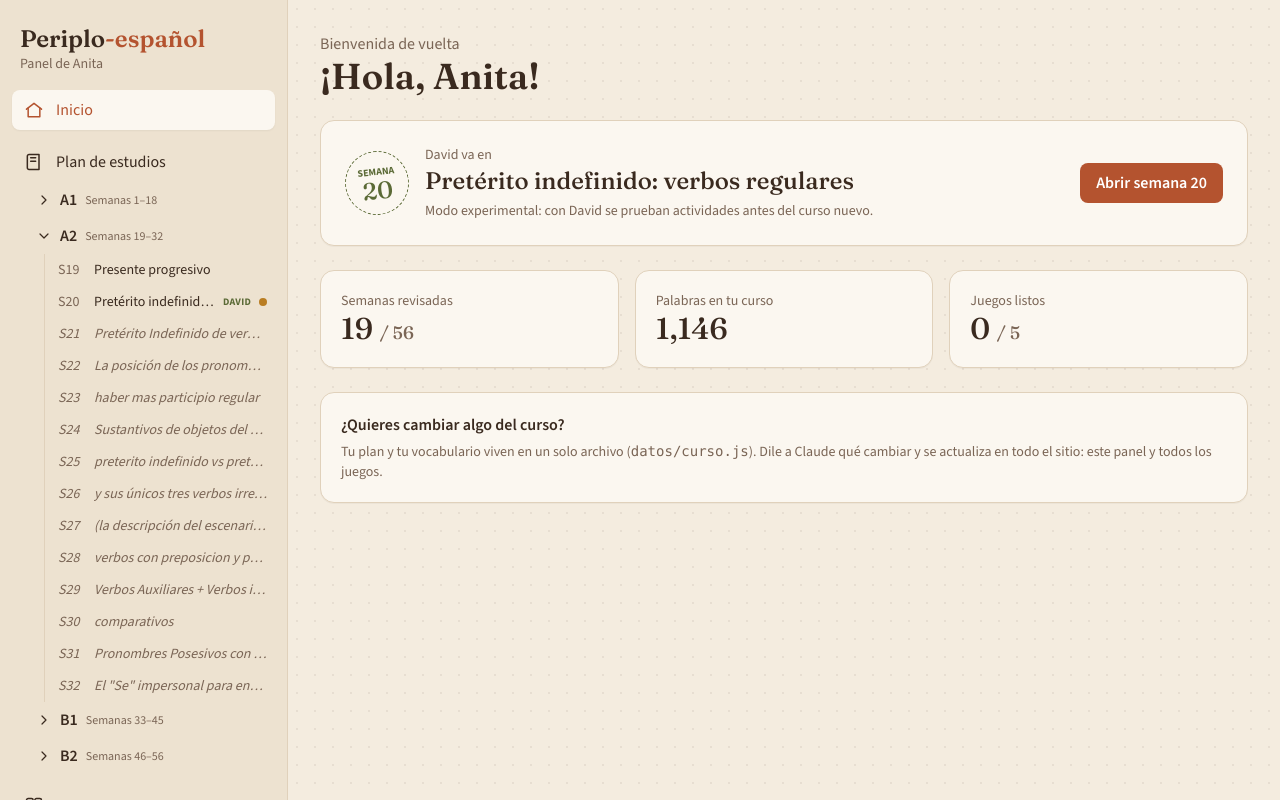
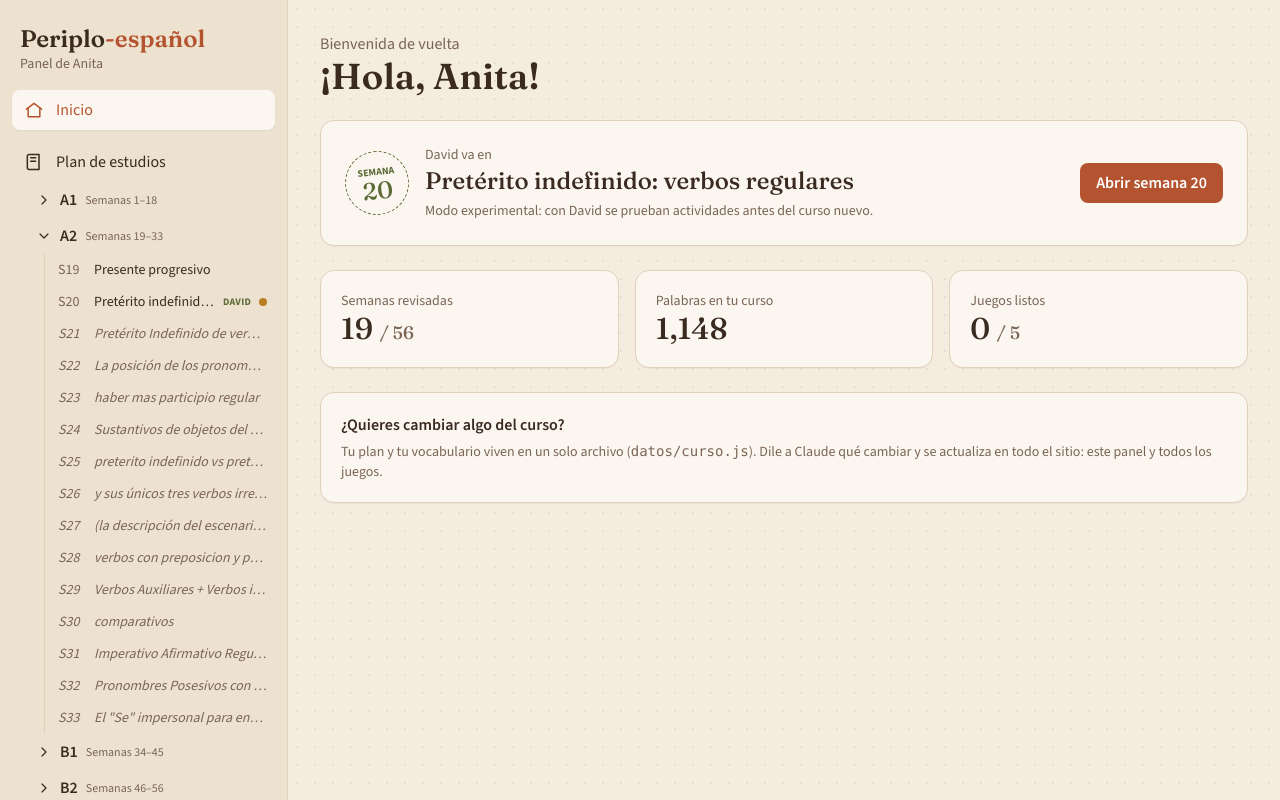
Before and after one commit to AnaJulia144/Periplo-espa-ol, a plain HTML site: page panel/index.html in a window 1280 px wide. Drawn offline with nearby package versions, Linux system fonts and the light colour scheme.

Commit message:
Plan de estudios: imperativo al A2, semana de cortesía, parecer/llevar y poder en la semana 12
Co-Authored-By: Claude Opus 5.5 <noreply@anthropic.com>

```diff
--- a/datos/curso.js
+++ b/datos/curso.js
@@ -7,7 +7,7 @@
 //
 //  Cómo está escrito cada semana:
 //    n            número de semana
-//    nivel        A1 (1–18), A2 (19–32), B1 (33–45), B2 (46–56) — comparado con el Instituto Cervantes
+//    nivel        A1 (1–18), A2 (19–33), B1 (34–45), B2 (46–56) — comparado con el Instituto Cervantes
 //    estado       "listo" (ya revisada) o "borrador"
 //    titulo       el tema principal
 //    parte1/2     gramática y temas de vocabulario de cada parte
@@ -477,7 +477,7 @@ window.CURSO = [
       { grupo: "Verbos irregulares", lista: [
         "entender = to understand", "perder = to lose", "merendar = to have an afternoon snack", "mentir = to lie", "encontrar = to find", "volar = to fly", "almorzar = to have lunch", "resolver = to solve", "contar = to tell / to count", "probar = to try / to taste",
         "jugar = to play", "pedir = to ask for / to order", "seguir = to follow / to continue", "servir = to serve", "repetir = to repeat", "elegir = to choose", "salir = to go out / to leave", "hacer = to do / to make", "traer = to bring", "traducir = to translate", "parecer = to seem",
-        "conocer = to know (people, places) / to meet", "conducir = to drive", "producir = to produce", "venir = to come", "decir = to say / to tell", "ver = to see / to watch", "saber = to know (facts)", "dar = to give", "ir = to go",
+        "conocer = to know (people, places) / to meet", "conducir = to drive", "producir = to produce", "venir = to come", "decir = to say / to tell", "ver = to see / to watch", "saber = to know (facts)", "dar = to give", "ir = to go", "poder = can / to be able to",
       ]},
       { grupo: "Complementos (mismo orden que los verbos)", lista: [
         "la gramática del español = Spanish grammar", "en los juegos = in games", "un café con pan = a coffee with sweet bread", "a mis amigos = to my friends", "la dirección = the address",
@@ -485,7 +485,7 @@ window.CURSO = [
         "comida a domicilio = food delivery", "las instrucciones = the instructions", "la comida = the food / lunch", "los ejercicios = the exercises", "el mismo restaurante = the same restaurant",
         "los viernes = on Fridays", "ejercicio = exercise", "lonche al trabajo = a packed lunch to work", "documentos = documents", "difícil = difficult", "gente nueva = new people", "despacio = slowly",
         "artículos = items / products", "temprano a las reuniones = early to meetings", "la verdad = the truth", "películas = movies", "las respuestas de los ejercicios = the answers to the exercises",
-        "clases = classes", "al gimnasio = to the gym",
+        "clases = classes", "al gimnasio = to the gym", "pagar con tarjeta = to pay by card",
       ]},
     ],
   },
@@ -837,6 +837,16 @@ window.CURSO = [
   // ------------------------------------------------------------------
   {
     n: 31, nivel: "A2", estado: "borrador",
+    titulo: "Imperativo Afirmativo Regular e Irregular",
+    parte1: { gramatica: ["Imperativo Afirmativo Regular e Irregular"], vocabulario: ["Recetas y recomendaciones de bienestar", "verbos y complementos como sal, azúcar, nuez"] },
+    parte2: { gramatica: ["pronombres enclíticos"], vocabulario: ["Dar indicaciones de dirección (Superviviencia en la calle)"] },
+    preguntas: ["Categoría de Vocabulario: Expresiones de liderazgo, trabajo en equipo y toma de decisiones corporativas (ej. ¡Resolvamos este problema!, ¡Vayamos a la junta!)."], cultura: [], notas: [],
+    actividades: [],
+    palabras: [],
+  },
+  // ------------------------------------------------------------------
+  {
+    n: 32, nivel: "A2", estado: "borrador",
     titulo: "Pronombres Posesivos con artículo:",
     parte1: { gramatica: ["Pronombres Posesivos con artículo:"], vocabulario: ["ropa"] },
     parte2: { gramatica: ["Posesivos Tónicos posnominales de énfasis"], vocabulario: ["accesorios"] },
@@ -846,7 +856,7 @@ window.CURSO = [
   },
   // ------------------------------------------------------------------
   {
-    n: 32, nivel: "A2", estado: "borrador",
+    n: 33, nivel: "A2", estado: "borrador",
     titulo: "El \"Se\" impersonal para entender reglas y letreros",
     parte1: { gramatica: ["El \"Se\" impersonal para entender reglas y letreros"], vocabulario: [] },
     parte2: { gramatica: ["hace vs esta"], vocabulario: ["Tipos de clima, geografía y meteorología para la planificación de vacaciones", "hace frío, esta frío"] },
@@ -856,17 +866,17 @@ window.CURSO = [
   },
   // ------------------------------------------------------------------
   {
-    n: 33, nivel: "B1", estado: "borrador",
-    titulo: "Semana libre (por decidir)",
-    parte1: { gramatica: [], vocabulario: [] },
-    parte2: { gramatica: [], vocabulario: [] },
-    preguntas: [], cultura: [], notas: ["Antes tenía «infinitivo + ser + adjetivo» (jugar fútbol es divertido) y la pregunta «¿qué prefieres?»: se pasó a la semana 18, junto con gustar."],
+    n: 34, nivel: "B1", estado: "borrador",
+    titulo: "Cortesía: me gustaría y ¿podría…?",
+    parte1: { gramatica: ["Me gustaría + infinitivo / sustantivo (la tabla de gustar con -ía: me gustaría, te gustaría, le gustaría…)"], vocabulario: ["Peticiones en restaurantes, hoteles y tiendas («Me gustaría reservar una mesa»)"] },
+    parte2: { gramatica: ["¿Podría…? / ¿Podrías…? + infinitivo para pedir con cortesía («¿Podría traerme la cuenta?»)"], vocabulario: ["Fórmulas de cortesía (por favor, disculpe, muy amable, con permiso)"] },
+    preguntas: ["¿Qué te gustaría hacer en tu próximo viaje?", "¿Podría repetir, por favor?"], cultura: [], notas: ["Viene de la semana 45 (antes «el condicional como fórmula de cortesía»). Es la semana que quedó libre al pasar gustar a la 18."],
     actividades: [],
     palabras: [],
   },
   // ------------------------------------------------------------------
   {
-    n: 34, nivel: "B1", estado: "borrador",
+    n: 35, nivel: "B1", estado: "borrador",
     titulo: "Objeto indirecto con verbos de acción",
     parte1: { gramatica: ["Pronombres de objeto indirecto con verbos de acción (le doy, te mando, les escribo)"], vocabulario: [] },
     parte2: { gramatica: [], vocabulario: [] },
@@ -876,17 +886,17 @@ window.CURSO = [
   },
   // ------------------------------------------------------------------
   {
-    n: 35, nivel: "B1", estado: "borrador",
-    titulo: "apariencia fisica II",
-    parte1: { gramatica: [], vocabulario: ["apariencia fisica II"] },
-    parte2: { gramatica: [], vocabulario: [] },
-    preguntas: [], cultura: [], notas: [],
+    n: 36, nivel: "B1", estado: "borrador",
+    titulo: "Apariencia física II: parecer, parecerse a y llevar",
+    parte1: { gramatica: ["Parecer / parecerse a (se parece a su mamá, parece cansado)"], vocabulario: ["Apariencia física II"] },
+    parte2: { gramatica: ["Llevar + ropa o accesorios (lleva lentes, lleva un vestido rojo)"], vocabulario: ["Accesorios y rasgos (lentes, barba, bigote, tatuaje, aretes…)"] },
+    preguntas: ["¿A quién te pareces?", "¿Qué lleva puesto?"], cultura: [], notas: [],
     actividades: [],
     palabras: [],
   },
   // ------------------------------------------------------------------
   {
-    n: 36, nivel: "B1", estado: "borrador",
+    n: 37, nivel: "B1", estado: "borrador",
     titulo: "adverbios de modo",
     parte1: { gramatica: ["adverbios de modo"], vocabulario: ["animales", "adverbios de modo"] },
     parte2: { gramatica: ["adverbios de modo comparativo y superlativo"], vocabulario: ["acciones comunes de rendimiento y estilo"] },
@@ -896,7 +906,7 @@ window.CURSO = [
   },
   // ------------------------------------------------------------------
   {
-    n: 37, nivel: "B1", estado: "borrador",
+    n: 38, nivel: "B1", estado: "borrador",
     titulo: "conectores",
     parte1: { gramatica: ["conectores"], vocabulario: ["pero, sin embargo, y, ya, aunque, incluso, por , para"] },
     parte2: { gramatica: ["tilde, aguda, grave, esdrujula, sobresdrujula"], vocabulario: ["palabras homófonoas con tilde diacrítica"] },
@@ -906,7 +916,7 @@ window.CURSO = [
   },
   // ------------------------------------------------------------------
   {
-    n: 38, nivel: "B1", estado: "borrador",
+    n: 39, nivel: "B1", estado: "borrador",
     titulo: "El Pretérito Pluscuamperfecto de Indicativo:",
     parte1: { gramatica: ["El Pretérito Pluscuamperfecto de Indicativo:", "formación regular e irregular con el auxiliar Haber en imperfecto"], vocabulario: ["Excusas, malentendidos y aclaraciones de situaciones en el pasado"] },
     parte2: { gramatica: ["La posición invariable de los pronombres con tiempos compuestos"], vocabulario: ["Conectores de anterioridad temporal (ya, antes de, en ese momento"] },
@@ -916,21 +926,11 @@ window.CURSO = [
   },
   // ------------------------------------------------------------------
   {
-    n: 39, nivel: "B1", estado: "borrador",
+    n: 40, nivel: "B1", estado: "borrador",
     titulo: "Relativos «donde» y «lo que»",
     parte1: { gramatica: ["Relativos «donde» y «lo que» (el lugar donde…, lo que necesito…)"], vocabulario: ["Fórmulas conversacionales para definir y aclarar palabras"] },
     parte2: { gramatica: [], vocabulario: ["lo que quiero decir, lo que pasa"] },
     preguntas: [], cultura: [], notas: ["El relativo «que» se pasó al A2 (semana del imperfecto)."],
-    actividades: [],
-    palabras: [],
-  },
-  // ------------------------------------------------------------------
-  {
-    n: 40, nivel: "B1", estado: "borrador",
-    titulo: "Imperativo Afirmativo Regular e Irregular",
-    parte1: { gramatica: ["Imperativo Afirmativo Regular e Irregular"], vocabulario: ["Recetas y recomendaciones de bienestar", "verbos y complementos como sal, azúcar, nuez"] },
-    parte2: { gramatica: ["pronombres enclíticos"], vocabulario: ["Dar indicaciones de dirección (Superviviencia en la calle)"] },
-    preguntas: ["Categoría de Vocabulario: Expresiones de liderazgo, trabajo en equipo y toma de decisiones corporativas (ej. ¡Resolvamos este problema!, ¡Vayamos a la junta!)."], cultura: [], notas: [],
     actividades: [],
     palabras: [],
   },
@@ -977,10 +977,10 @@ window.CURSO = [
   // ------------------------------------------------------------------
   {
     n: 45, nivel: "B1", estado: "borrador",
-    titulo: "El uso del Condicional Simple como fórmula de cortesía",
-    parte1: { gramatica: ["El uso del Condicional Simple como fórmula de cortesía", "extrema para suavizar peticiones o deseos en establecimientos", "(\"¿Podría traerme la cuenta, por favor?\", \"Me gustaría reservar una mesa\")"], vocabulario: ["Fórmulas y frases hechas para dar consejos financieros,", "de salud, profesionales o amorosos."] },
+    titulo: "Consejos con el condicional",
+    parte1: { gramatica: [], vocabulario: ["Fórmulas y frases hechas para dar consejos financieros,", "de salud, profesionales o amorosos."] },
     parte2: { gramatica: ["Estructuras fijas para dar consejos o", "sugerencias de forma empática usando el condicional"], vocabulario: ["Vocabulario avanzado de atención al cliente,", "modales formales en hoteles, restaurantes o citas de negocios"] },
-    preguntas: [], cultura: [], notas: [],
+    preguntas: [], cultura: [], notas: ["«Me gustaría» y «¿podría…?» se pasaron a la semana 34 (cortesía). La parte 1 quedó libre."],
     actividades: [],
     palabras: [],
   },
--- a/panel/index.html
+++ b/panel/index.html
@@ -83,8 +83,8 @@
 
     const NIVELES = [
       { id: 'A1', nombre: 'A1', rango: 'Semanas 1–18' },
-      { id: 'A2', nombre: 'A2', rango: 'Semanas 19–32' },
-      { id: 'B1', nombre: 'B1', rango: 'Semanas 33–45' },
+      { id: 'A2', nombre: 'A2', rango: 'Semanas 19–33' },
+      { id: 'B1', nombre: 'B1', rango: 'Semanas 34–45' },
       { id: 'B2', nombre: 'B2', rango: 'Semanas 46–56' },
     ];
 
```
Also changed, not shown: 2 other files.
